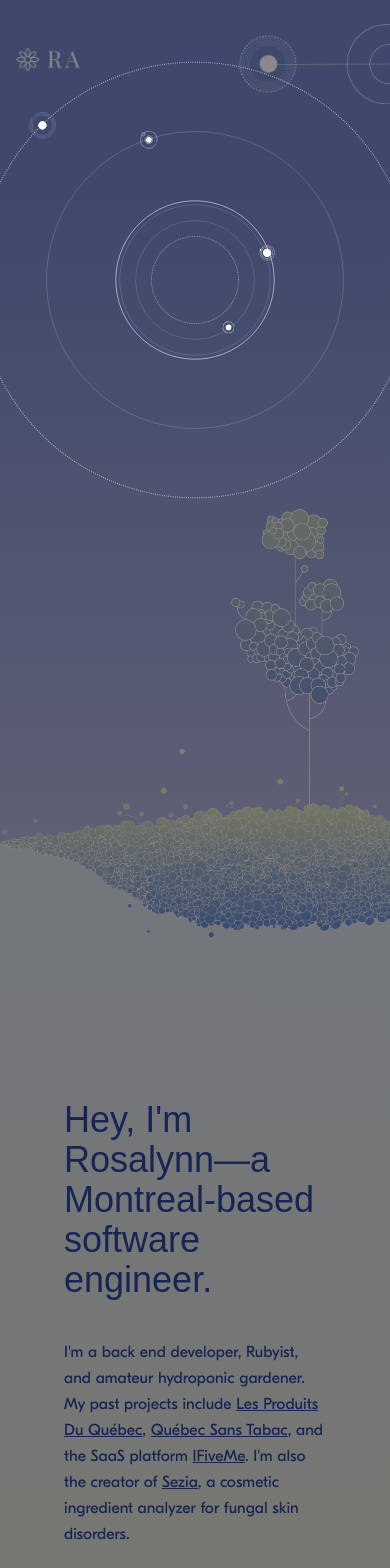
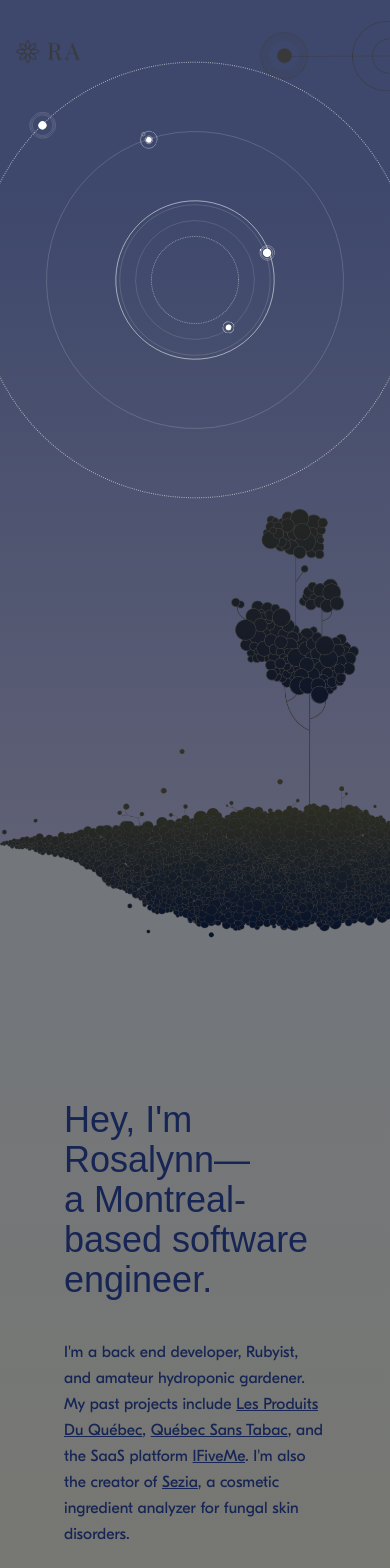
Before and after one commit to rosalynnas/portfolio, a Next.js app: page / in a window 390 px wide. Shown: the top 1568 px of the page. Built offline with nearby package versions, Linux system fonts and the light colour scheme; a web font is replaced by a local one.

Commit message:
Responsive sizing adjustments

```diff
--- a/app/components/bio.tsx
+++ b/app/components/bio.tsx
@@ -4,8 +4,8 @@ export function Bio() {
       <div className="container flex flex-col gap-10">
         <div>
           <h1 className="text-4xl font-serif font-light">
-            <span className="block">Hey, I&apos;m Rosalynn—a</span>
-            <span>Montreal-based software engineer.</span>
+            <span className="block">Hey, I&apos;m Rosalynn—</span>
+            <span>a Montreal-based software engineer.</span>
           </h1>
         </div>
         <div className="w-auto lg:w-[38rem] flex flex-col gap-6">
--- a/app/components/scene.tsx
+++ b/app/components/scene.tsx
@@ -88,7 +88,7 @@ const foreground = {
     transition: {
       type: "tween",
       delay: 2,
-      duration: 8,
+      duration: 10,
       ease: "anticipate",
     },
   },
@@ -99,7 +99,7 @@ export function Scene() {
     <div className="h-[100dvh] max-h-[100dvh] md:h-[calc(100dvh-6rem)] md:max-h-[calc(100dvh-6rem)] overflow-x-clip relative">
       <div className="h-full overflow-y-clip relative grid place-items-center">
         <motion.div
-          className="absolute top-4 h-24 lg:h-32 flex left-4 lg:left-8 right-0 justify-between items-center"
+          className="absolute top-4 h-20 lg:h-32 flex left-4 lg:left-8 right-0 justify-between items-center"
           variants={foreground}
           initial="night"
           animate="day"
@@ -114,7 +114,7 @@ export function Scene() {
               className="object-contain"
             />
           </div>
-          <div className="w-32 h-full lg:w-44 relative">
+          <div className="w-28 h-full lg:w-44 relative">
             <Image
               src={CirclesAndLine}
               alt="text.."
```
